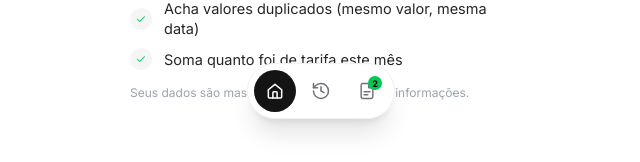
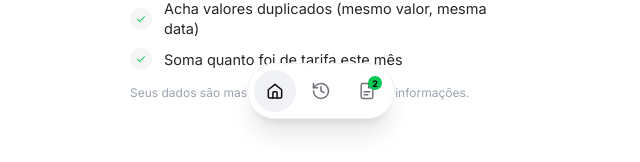
Before and after one commit to uset01/Taxly, a Next.js app: page / in a window 1280 px wide. Shown: the part 661-823 px from the top of the page, without its empty margins (319-959 px from the left). Built offline with nearby package versions, Linux system fonts and the light colour scheme.

Commit message:
style(nav): replace black active tab background with soft gray pill tone (#F1F2F6) and dark icon

```diff
--- a/src/components/HomeScreen.tsx
+++ b/src/components/HomeScreen.tsx
@@ -1078,7 +1078,7 @@ export function HomeScreen() {
               }}
               className={`w-[42px] h-[42px] rounded-full flex items-center justify-center transition-colors cursor-pointer ${
                 screenState === "empty" && activeTab === "home"
-                  ? "bg-[#141414] dark:bg-white text-white dark:text-[#141414]"
+                  ? "bg-[#F1F2F6] dark:bg-[#2A2A2E] text-[#111111] dark:text-white"
                   : "bg-transparent hover:bg-[#F5F5F5] dark:hover:bg-[#262626] active:bg-[#EAEAEA] text-[#71717A] dark:text-[#A1A1AA] hover:text-[#111111] dark:hover:text-white"
               }`}
             >
@@ -1096,7 +1096,7 @@ export function HomeScreen() {
               }}
               className={`w-[42px] h-[42px] rounded-full flex items-center justify-center transition-colors cursor-pointer ${
                 screenState === "empty" && activeTab === "vault"
-                  ? "bg-[#141414] dark:bg-white text-white dark:text-[#141414]"
+                  ? "bg-[#F1F2F6] dark:bg-[#2A2A2E] text-[#111111] dark:text-white"
                   : "bg-transparent hover:bg-[#F5F5F5] dark:hover:bg-[#262626] active:bg-[#EAEAEA] text-[#71717A] dark:text-[#A1A1AA] hover:text-[#111111] dark:hover:text-white"
               }`}
             >
@@ -1118,7 +1118,7 @@ export function HomeScreen() {
               }}
               className={`relative w-[42px] h-[42px] rounded-full flex items-center justify-center transition-colors cursor-pointer ${
                 screenState === "result"
-                  ? "bg-[#141414] dark:bg-white text-white dark:text-[#141414]"
+                  ? "bg-[#F1F2F6] dark:bg-[#2A2A2E] text-[#111111] dark:text-white"
                   : "bg-transparent hover:bg-[#F5F5F5] dark:hover:bg-[#262626] active:bg-[#EAEAEA] text-[#71717A] dark:text-[#A1A1AA] hover:text-[#111111] dark:hover:text-white"
               }`}
             >
```
